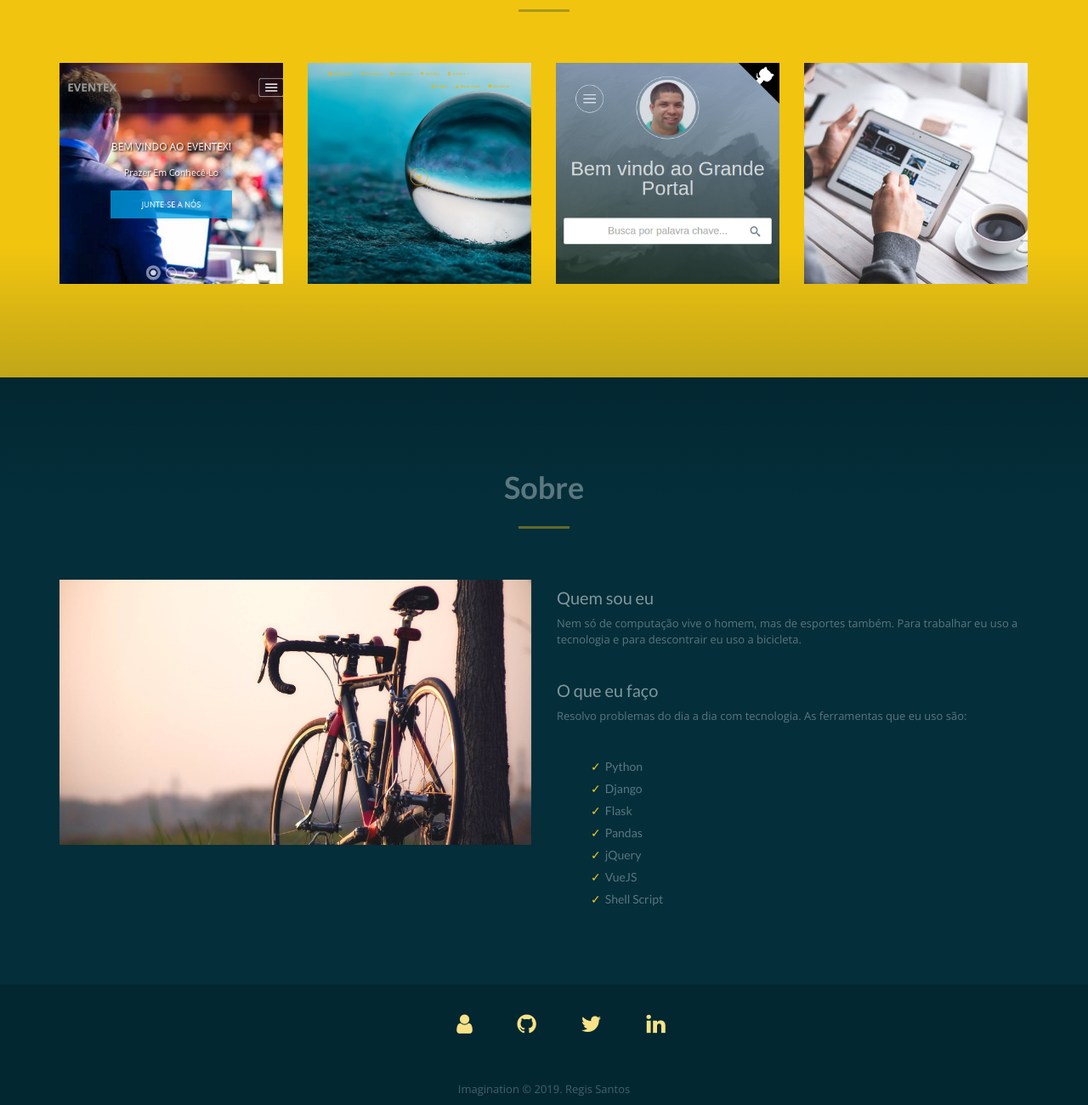
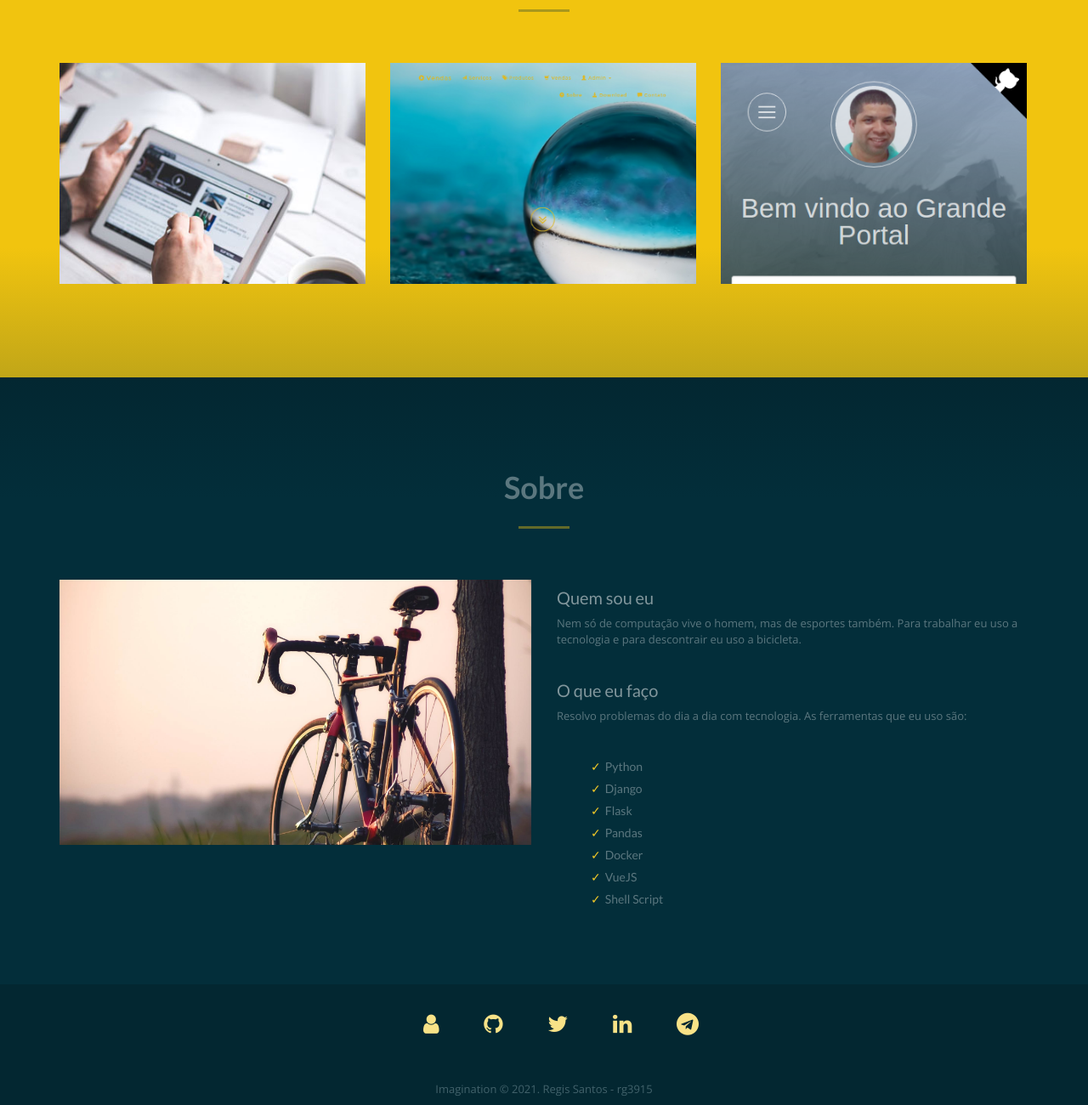
Before and after one commit to rg3915/rg3915.github.io, a plain HTML site: page index.html in a window 1280 px wide. Shown: the part 736-2036 px from the top of the page at 85% size. Drawn offline with nearby package versions, Linux system fonts and the light colour scheme; some packages are replaced by stand-ins of ours; a script that the page names is missing.

Commit message:
Atualiza página e link do projeto orçamentos

```diff
--- a/index.html
+++ b/index.html
@@ -57,6 +57,8 @@
         <li><a href="#home" class="page-scroll">Home</a></li>
         <!-- <li><a href="#services-section" class="page-scroll">Services</a></li> -->
         <li><a href="#works-section" class="page-scroll">Portfolio</a></li>
+        <li><a href="https://github.com/rg3915" class="page-scroll">Github</a></li>
+        <li><a href="https://gitlab.com/rg3915" class="page-scroll">Gitlab</a></li>
         <li><a href="#about-section" class="page-scroll">Sobre</a></li>
         <!-- <li><a href="#team-section" class="page-scroll">Team</a></li> -->
         <!-- <li><a href="#testimonials-section" class="page-scroll">Testimonials</a></li> -->
@@ -130,7 +132,7 @@
     </div> -->
     <div class="row">
       <div class="portfolio-items">
-        <div class="col-sm-6 col-md-3 col-lg-3 web">
+        <!-- <div class="col-sm-6 col-md-3 col-lg-3 web">
           <div class="portfolio-item wow fadeInUp" data-wow-delay="200ms">
             <div class="hover-bg"> <a href="#portfolioModal1" class="portfolio-link" data-toggle="modal">
               <div class="hover-text">
@@ -140,8 +142,19 @@
                 <i class="fa fa-plus"></i> </div>
               <img src="img/portfolio/eventex.png" class="img-responsive" alt="Project Title"> </a> </div>
           </div>
+        </div> -->
+        <div class="col-sm-6 col-md-4 col-lg-4 web">
+          <div class="portfolio-item wow fadeInUp" data-wow-delay="800ms">
+            <div class="hover-bg"> <a href="#portfolioModal4" class="portfolio-link" data-toggle="modal">
+              <div class="hover-text">
+                <h4>Orçamentos</h4>
+                Sistema
+                <div class="clearfix"></div>
+                <i class="fa fa-plus"></i> </div>
+              <img src="img/portfolio/01.jpg" class="img-responsive" alt="Project Title"> </a> </div>
+          </div>
         </div>
-        <div class="col-sm-6 col-md-3 col-lg-3 app">
+        <div class="col-sm-6 col-md-4 col-lg-4 app">
           <div class="portfolio-item wow fadeInUp" data-wow-delay="400ms">
             <div class="hover-bg"> <a href="#portfolioModal2" class="portfolio-link" data-toggle="modal">
               <div class="hover-text">
@@ -152,7 +165,7 @@
               <img src="img/portfolio/vendas.png" class="img-responsive" alt="Project Title"> </a> </div>
           </div>
         </div>
-        <div class="col-sm-6 col-md-3 col-lg-3 web">
+        <div class="col-sm-6 col-md-4 col-lg-4 web">
           <div class="portfolio-item wow fadeInUp" data-wow-delay="600ms">
             <div class="hover-bg"> <a href="#portfolioModal3" class="portfolio-link" data-toggle="modal">
               <div class="hover-text">
@@ -161,17 +174,6 @@
                 <div class="clearfix"></div>
                 <i class="fa fa-plus"></i> </div>
               <img src="img/portfolio/blog.png" class="img-responsive" alt="Project Title"> </a> </div>
-          </div>
-        </div>
-        <div class="col-sm-6 col-md-3 col-lg-3 web">
-          <div class="portfolio-item wow fadeInUp" data-wow-delay="800ms">
-            <div class="hover-bg"> <a href="#portfolioModal4" class="portfolio-link" data-toggle="modal">
-              <div class="hover-text">
-                <h4>Orçamentos</h4>
-                Sistema
-                <div class="clearfix"></div>
-                <i class="fa fa-plus"></i> </div>
-              <img src="img/portfolio/01.jpg" class="img-responsive" alt="Project Title"> </a> </div>
           </div>
         </div>
         <!-- <div class="col-sm-6 col-md-3 col-lg-3 app">
@@ -247,7 +249,7 @@
                   <li>Django</li>
                   <li>Flask</li>
                   <li>Pandas</li>
-                  <li>jQuery</li>
+                  <li>Docker</li>
                   <li>VueJS</li>
                   <li>Shell Script</li>
                 </ul>
@@ -406,10 +408,11 @@
       </form> -->
       <div class="social">
         <ul>
-          <li><a target="_blank" href="http://www.about.me/rg3915"><i class="fa fa-user"></i></a></li>
+          <li><a target="_blank" href="https://about.me/rg3915"><i class="fa fa-user"></i></a></li>
           <li><a target="_blank" href="http://github.com/rg3915/"><i class="fa fa-github"></i></a></li>
           <li><a target="_blank" href="https://twitter.com/rg3915"><i class="fa fa-twitter"></i></a></li>
           <li><a target="_blank" href="https://www.linkedin.com/in/regis-da-silva-santos/"><i class="fa fa-linkedin"></i></a></li>
+          <li><a target="_blank" href="rg3915"><i class="fa fa-telegram"></i></a></li>
         </ul>
       </div>
     </div>
@@ -417,7 +420,7 @@
 </div>
 <div id="footer">
   <div class="container">
-      <p>Imagination © 2019. Regis Santos</p>
+      <p>Imagination © 2021. Regis Santos - rg3915</p>
   </div>
 </div>
 
@@ -521,7 +524,7 @@
         <div class="col-lg-8 col-lg-offset-2">
           <div class="modal-body">
             <!-- Project Details Go Here -->
-            <h2><a target="_blank" href="https://rg-orcamentos.herokuapp.com/">Orçamentos</a></h2>
+            <h2><a target="_blank" href="https://rg3915.github.io/orcamentos-vuejs/">Orçamentos</a></h2>
             <p class="item-intro">Sistema para gerenciamento de orçamentos.</p>
             <img class="img-responsive img-centered" src="img/portfolio/01-preview.jpg" alt="">
             <p>Sistema para controle de orçamentos. Gerenciamento de clientes, contatos e obras.</p>
```
